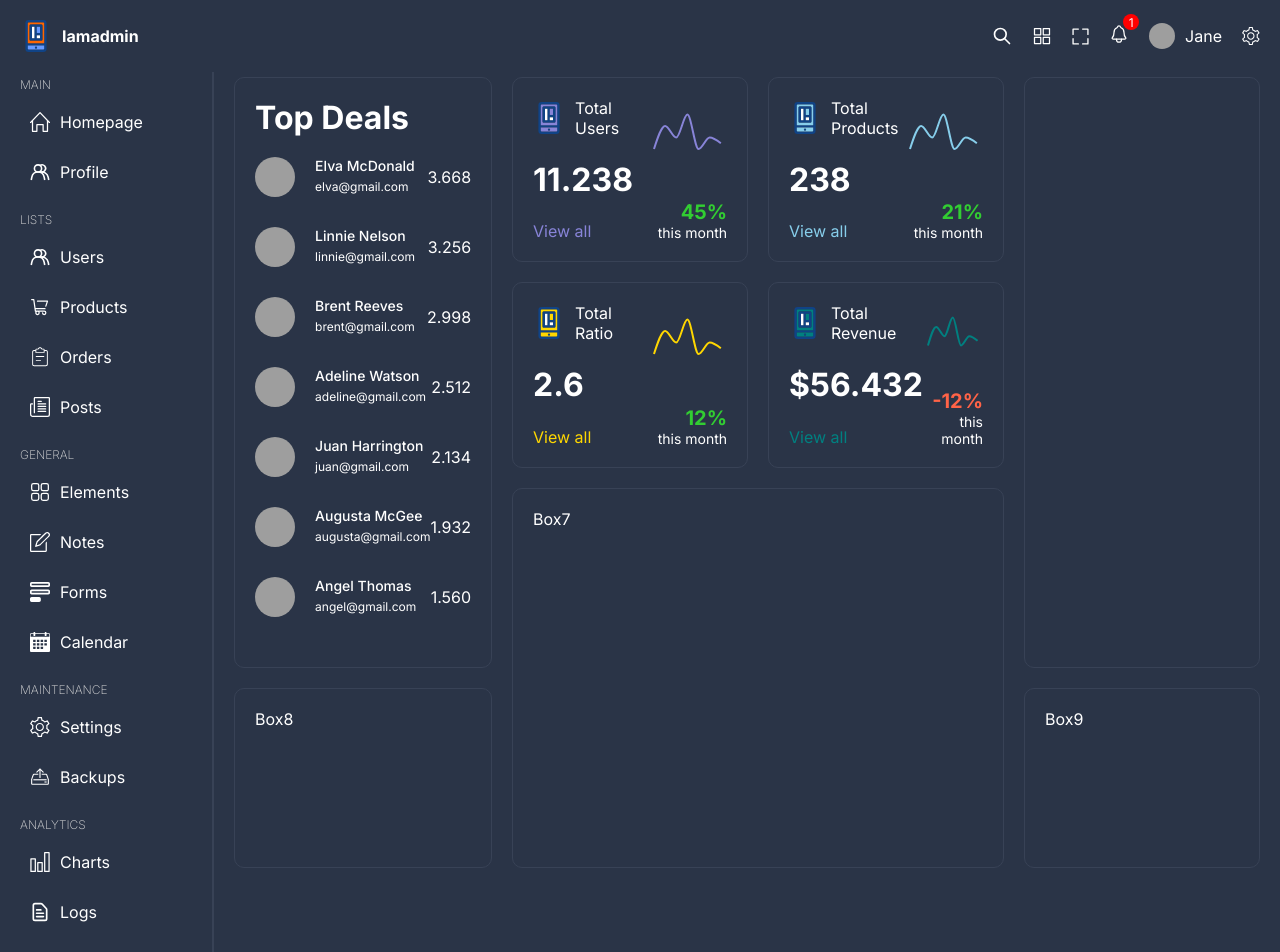
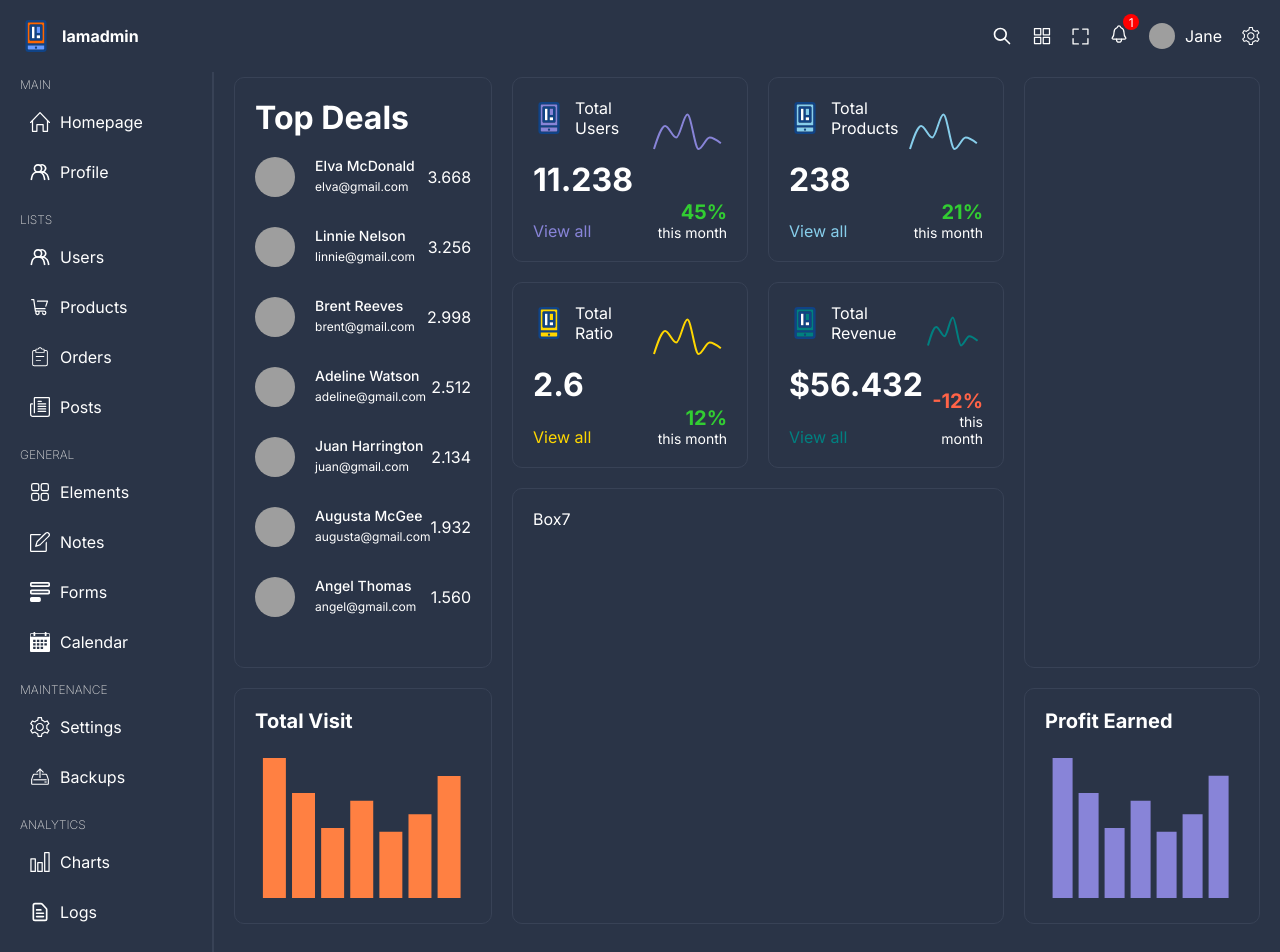
Before and after one commit to onyekaonwuama/react_dashboard, a React (Vite) app: page / in a window 1280 px wide. Shown: the top 952 px of the page. Built offline with nearby package versions, Linux system fonts and the light colour scheme; grey boxes are pictures that could not be loaded.

Commit message:
added barcharts

```diff
--- /dev/null
+++ b/src/components/barChartBox/BarChartBox.tsx
@@ -0,0 +1,31 @@
+import "./barChartBox.scss";
+import {BarChart, Bar, ResponsiveContainer, Tooltip} from "recharts";
+
+type Props = {
+    title: string;
+    color: string;
+    dataKey: string;
+    chartData: object[]
+}
+
+const BarChartBox = (props: Props) => {
+  return (
+    <div className="barChartBox">
+        <h1>{props.title}</h1>
+        <div className="chart">
+        <ResponsiveContainer width="99%" height={150}>
+        <BarChart data={props.chartData}>
+            <Tooltip
+            contentStyle={{background: "#2a3447", borderRadius:"5px"}}
+            labelStyle={{display:"none"}}
+            cursor={{fill:"none"}}
+            />
+          <Bar dataKey={props.dataKey} fill={props.color} />
+        </BarChart>
+      </ResponsiveContainer>
+        </div>
+    </div>
+  )
+}
+
+export default BarChartBox
--- /dev/null
+++ b/src/components/barChartBox/barChartBox.scss
@@ -0,0 +1,10 @@
+.barChartBox {
+    height: 100%;
+    width: 100%;
+
+    h1 {
+        font-size: 20px;
+        margin-bottom: 20px;
+    }
+
+}
--- a/src/data.ts
+++ b/src/data.ts
@@ -274,3 +274,39 @@
     },
   ],
 };
+
+export const barChartBoxVisit = {
+  title: "Total Visit",
+  color: "#FF8042",
+  dataKey: "visit",
+  chartData: [
+    {
+      name: "Sun",
+      visit: 4000,
+    },
+    {
+      name: "Mon",
+      visit: 3000,
+    },
+    {
+      name: "Tue",
+      visit: 2000,
+    },
+    {
+      name: "Wed",
+      visit: 2780,
+    },
+    {
+      name: "Thu",
+      visit: 1890,
+    },
+    {
+      name: "Fri",
+      visit: 2390,
+    },
+    {
+      name: "Sat",
+      visit: 3490,
+    },
+  ],
+};
--- a/src/pages/home/Home.tsx
+++ b/src/pages/home/Home.tsx
@@ -1,6 +1,7 @@
+import BarChartBox from "../../components/barChartBox/BarChartBox";
 import ChartBox from "../../components/chartBox/ChartBox";
 import TopBox from "../../components/topBox/TopBox";
-import { chartBoxConversion, chartBoxProduct, chartBoxRevenue, chartBoxUser } from "../../data";
+import { barChartBoxRevenue, barChartBoxVisit, chartBoxConversion, chartBoxProduct, chartBoxRevenue, chartBoxUser } from "../../data";
 import "./home.scss";
 
 export const Home = () => {
@@ -15,8 +16,8 @@
         <div className="box box5"><ChartBox {...chartBoxConversion}/></div>
         <div className="box box6"><ChartBox {...chartBoxRevenue}/></div>
         <div className="box box7">Box7</div>
-        <div className="box box8">Box8</div>
-        <div className="box box9">Box9</div>
+        <div className="box box8"><BarChartBox {...barChartBoxVisit}/></div>
+        <div className="box box9"><BarChartBox {...barChartBoxRevenue}/></div>
     </div>
   )
 }
```
Also changed, not shown: src/components/pieChartBox/PieChartBox.tsx (added, +10 -0 lines), src/components/pieChartBox/pieChart.scss (added).
